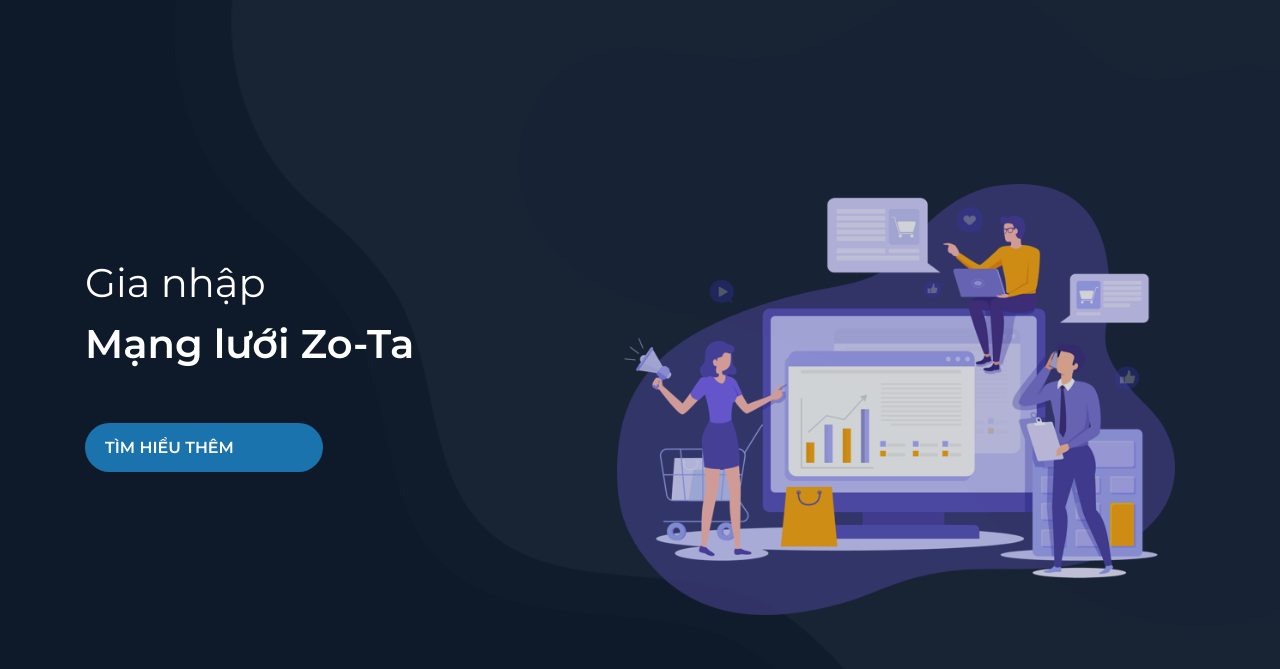
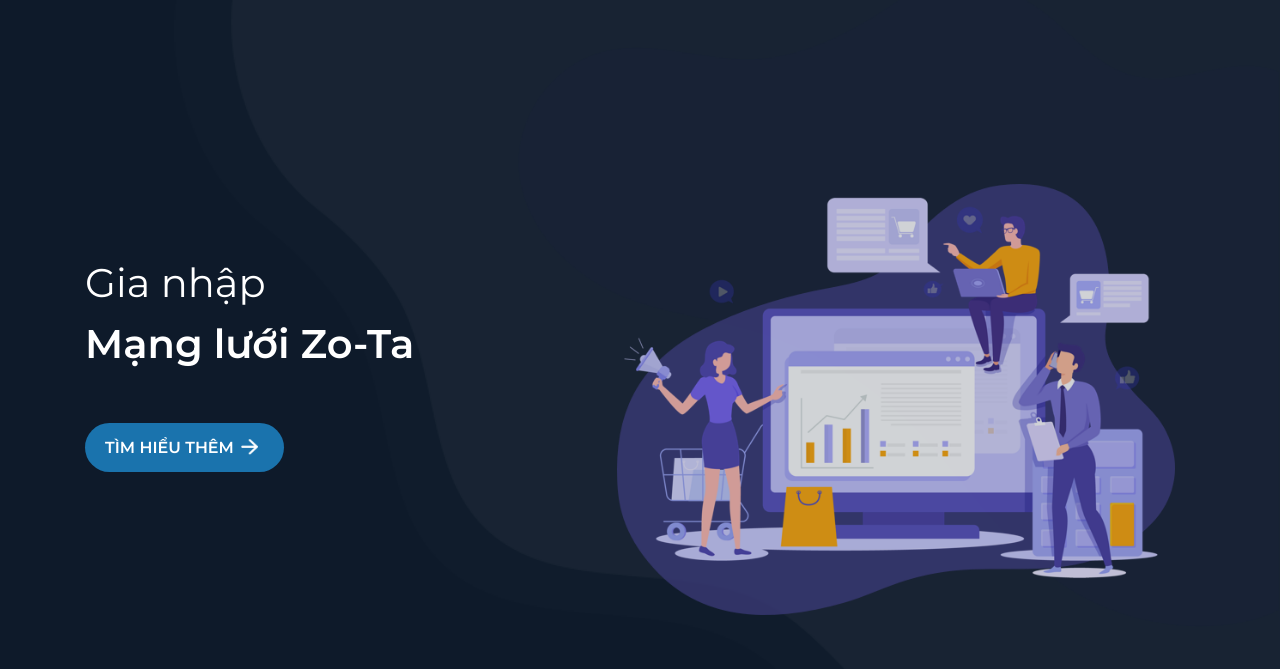
Before and after one commit to gnortpro/ZoTaApp, a plain HTML site: page index.html in a window 1280 px wide. Shown: the part 131-800 px from the top of the page. Drawn offline with nearby package versions, Linux system fonts and the light colour scheme.

Commit message:
edit arrow button

```diff
--- a/css/style.css
+++ b/css/style.css
@@ -158,7 +158,10 @@
 .header-main-button button:focus {
   outline: unset;
 }
-
+a.tim-hieu-them:hover {
+    text-decoration: none;
+    color: white;
+}
 /* body 1 */
 #body-1 {
   padding: 80px 50px 98px 50px;
@@ -227,21 +230,22 @@
   background: #1a73ad;
   color: white;
   border-radius: 24.5px;
-  padding: 13px 59px 12px 20px;
+  padding: 13px 20px 12px 20px;
 }
 
 a.tim-hieu-them:after {
   content: '\0000a0';
   display: inline-block;
-  height: 24px;
-  width: 24px;
+  height: 16px;
+  width: 17px;
   line-height: 24px;
   margin: 0 6px -6px -4px;
   position: relative;
-  top: 0px;
-  left: 0px;
+  margin-left: 3px;
+  top: 3px;
+  /* left: 0px; */
   background: white;
-  background: url('../img/arrow-forward.png') no-repeat left center;
+  background: url('../img/arrow-forward-white.png') no-repeat left center;
   background-size: 100% 100%;
 }
 
```
Also changed, not shown: img/arrow-forward-white.png (added).
